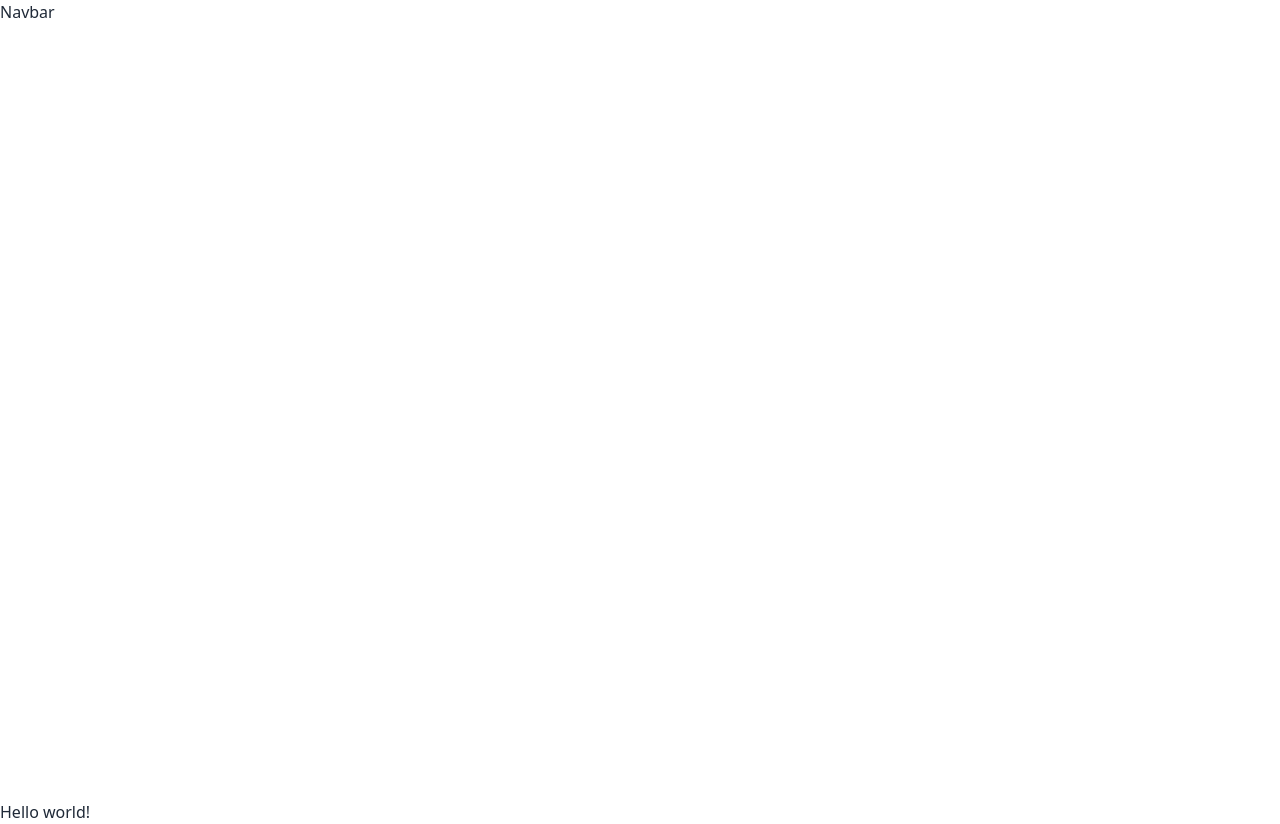
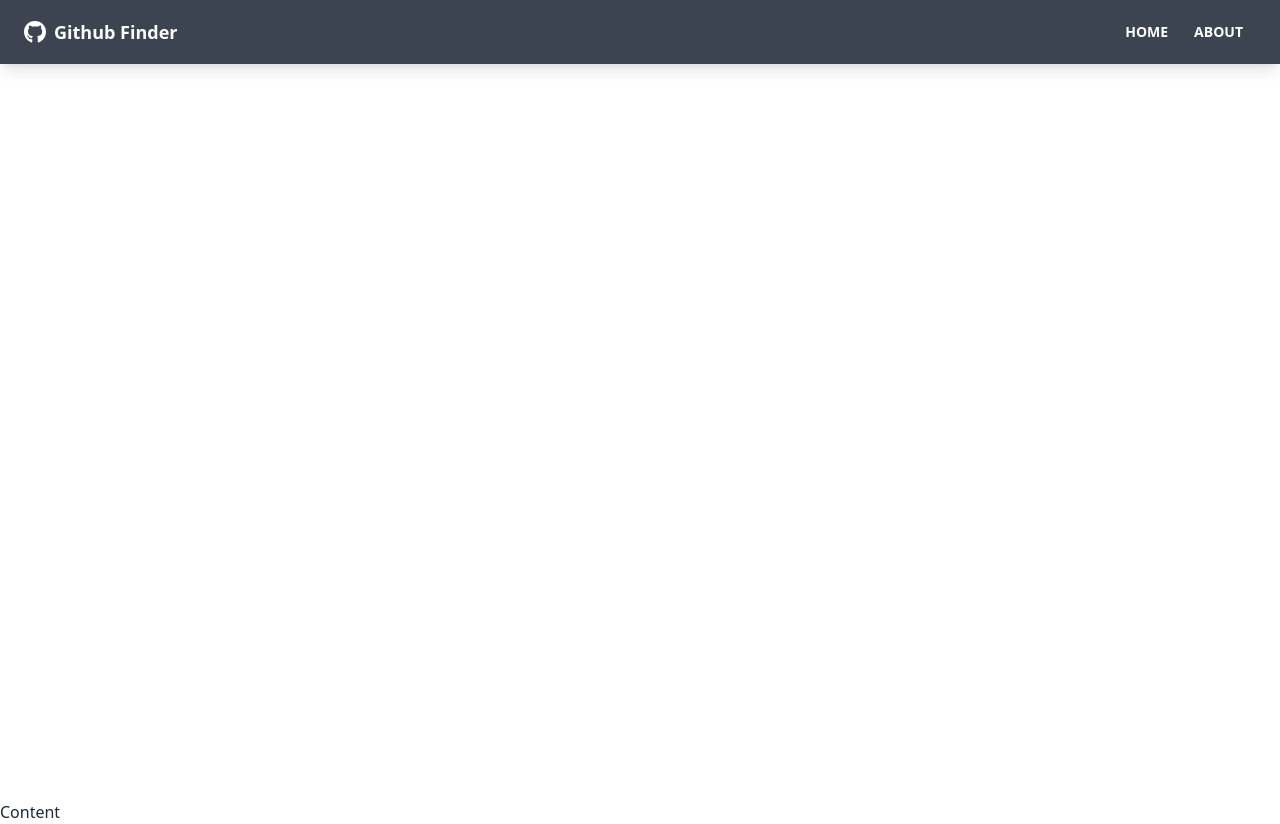
Before and after one commit to helios63/github-finder, a React (Create React App) app: page / in a window 1280 px wide. Built offline with nearby package versions, Linux system fonts and the light colour scheme.

Commit message:
Navbar created with Tailwind + DaisyUI

```diff
--- a/src/App.js
+++ b/src/App.js
@@ -7,7 +7,7 @@
       <div className="flex flex-col justify-between h-screen">
         <Navbar />
       </div>
-      <h1>Hello world!</h1>
+      <main>Content</main>
     </Router>
   );
 }
--- a/src/components/layout/Navbar.jsx
+++ b/src/components/layout/Navbar.jsx
@@ -1,8 +1,40 @@
+import {FaGithub} from "react-icons/fa"
+import {Link} from "react-router-dom"
+import PropTypes from "prop-types"
 
-function Navbar() {
+function Navbar({title}) {
   return (
-    <div>Navbar</div>
+    <nav className="navbar mb-12 shadow-lg bg-neutral text-neutral-content">
+        <div className="container mx-auto">
+            <div className="flex-none px-2 mx-2">
+                <FaGithub className="inline pr-2 text-3xl"/>
+                <Link to='/' className="text-lg font-bold align-middle">
+                {title}
+                </Link>
+            </div>
+
+        <div className="flex-1 px-2 mx-2">
+            <div className="flex justify-end">
+                <Link to='/' className="btn btn-ghost btn-sm rounded-btn">
+                    Home
+                </Link>
+                <Link to='/about' className="btn btn-ghost btn-sm rounded-btn">
+                    About
+                </Link>
+            </div>
+        </div>
+
+        </div>
+    </nav>
   )
 }
 
+Navbar.defaultProps = {
+    title: 'Github Finder'
+}
+
+Navbar.propTypes = {
+    title: PropTypes.string
+}
+
 export default Navbar
```
